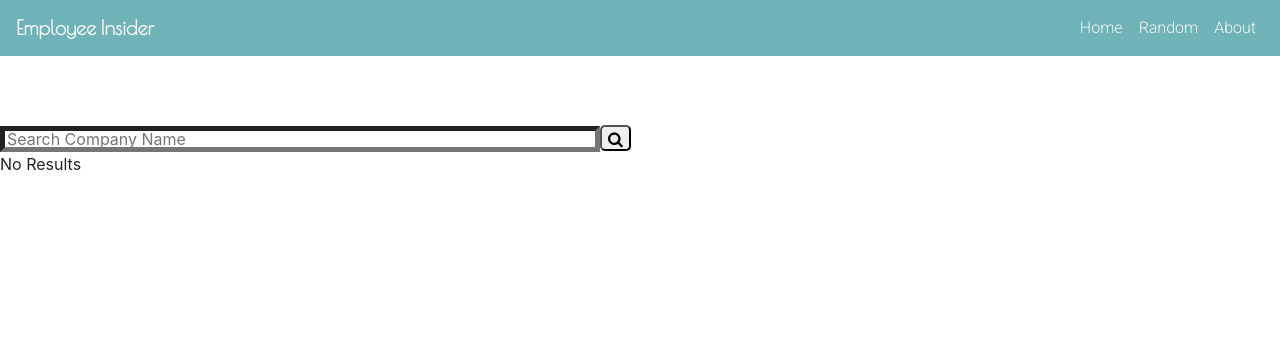
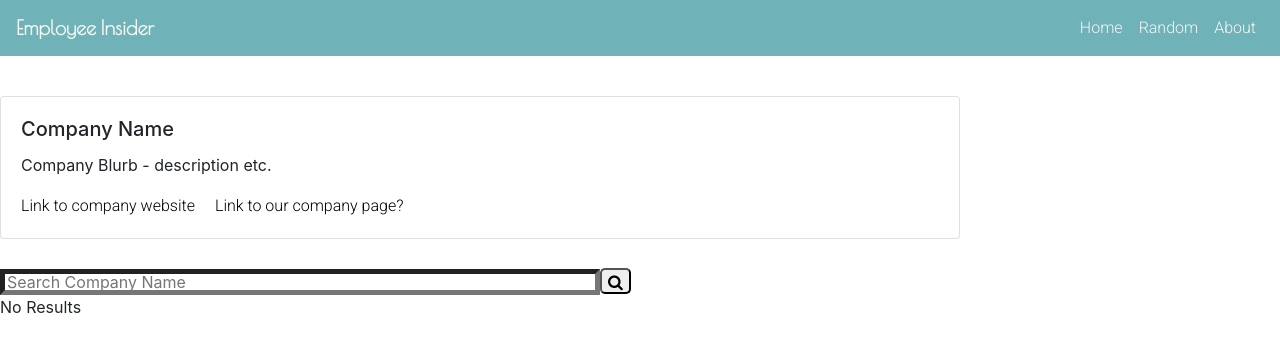
Before and after one commit to Ramong06/inside-job, a React (Create React App) app in the folder client/: page /results in a window 1280 px wide. Shown: the top 352 px of the page. Built offline with nearby package versions, Linux system fonts and the light colour scheme.

Commit message:
testing results card on the results page

```diff
--- a/client/src/pages/Results/index.js
+++ b/client/src/pages/Results/index.js
@@ -2,11 +2,13 @@ import React, { useState, useEffect } from "react";
 import { Link } from "react-router-dom";
 import SearchForm from "../../components/SearchForm";
 import Navbar from "../../components/Navbar";
+import ResultsCard from "../../components/ResultsCard";
 
 function Results({ searchData, handleSearchResults }) {
   return (
     <React.Fragment>
       <Navbar />
+      <ResultsCard />
       <SearchForm handleSearchResults={handleSearchResults} />
       {searchData.length ? (
         <ul>
```
